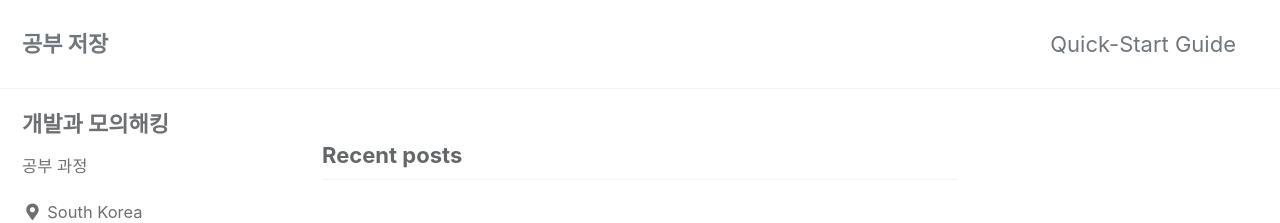
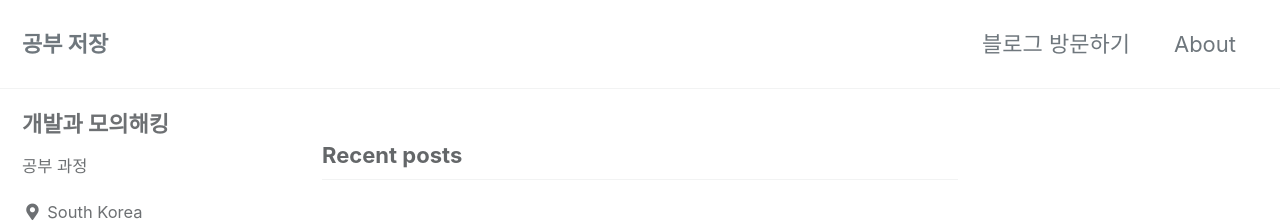
Before and after one commit to prey1234/prey1234.github.io, a Jekyll site: the page built from index.html, in a window 1280 px wide. Shown: the top 223 px of the page. Built offline with Jekyll 4.4.1, drawn with Linux system fonts in a browser that asks for light colours; cached includes are drawn as plain includes; the list of posts is cut into pages by our own code.

Commit message:
Update navigation.yml

```diff
--- a/_data/navigation.yml
+++ b/_data/navigation.yml
@@ -1,9 +1,9 @@
 # main links
 main:
-  - title: "Quick-Start Guide"
-    url: https://mmistakes.github.io/minimal-mistakes/docs/quick-start-guide/
-  # - title: "About"
-  #   url: https://mmistakes.github.io/minimal-mistakes/about/
+  - title: "블로그 방문하기"
+    url: https://prey1234.com
+  - title: "About"
+    url: /about/
   # - title: "Sample Posts"
   #   url: /year-archive/
   # - title: "Sample Collections"
```
